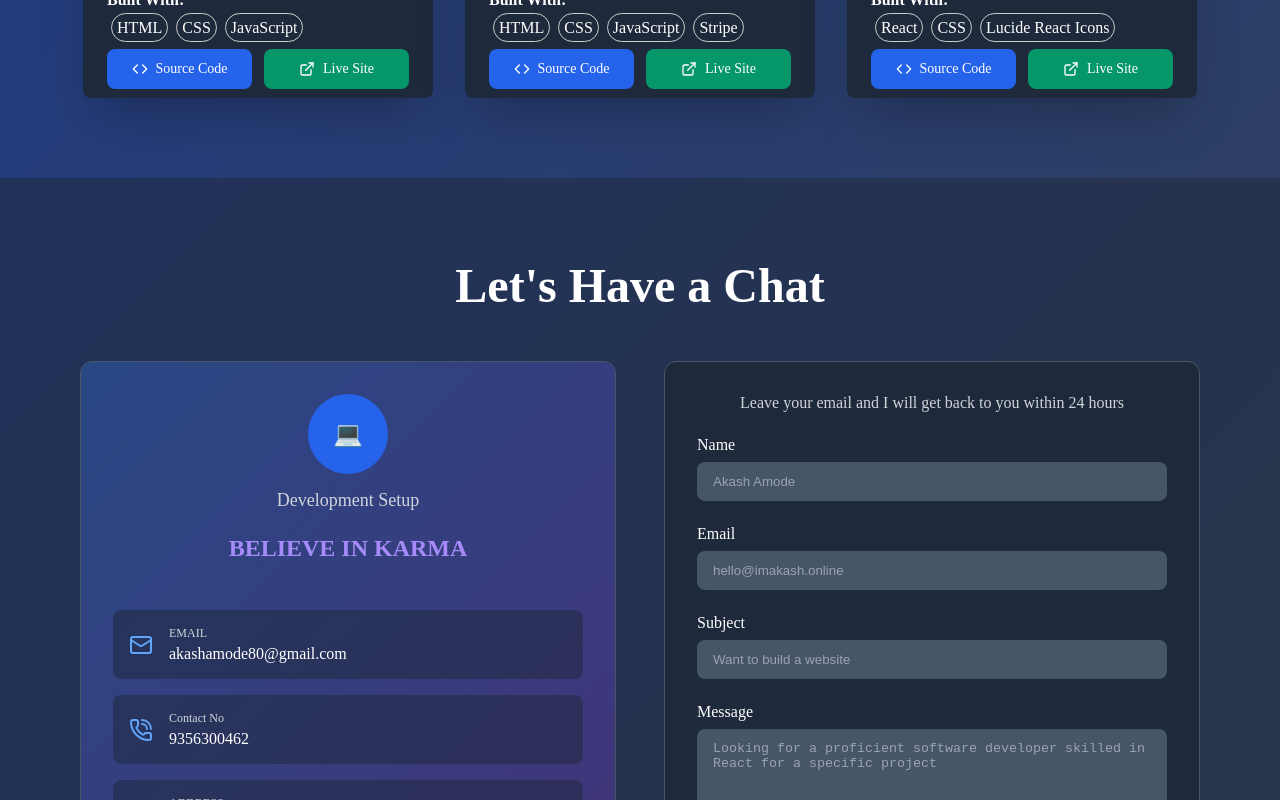
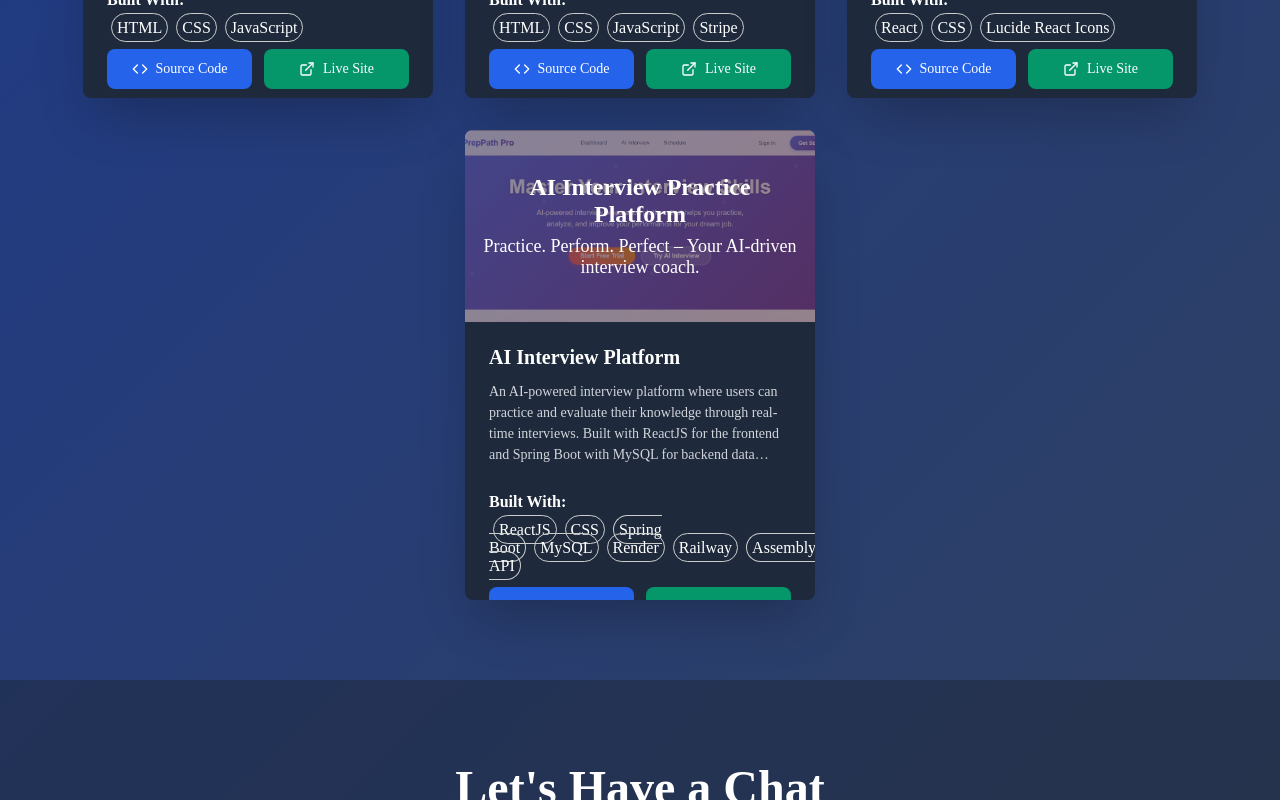
Before and after one commit to AKashAMode/Akash-Portfolio, a React (Vite) app: page / in a window 1280 px wide. Shown: the part 3873-4673 px from the top of the page. Built offline with nearby package versions, Linux system fonts and the light colour scheme.

Commit message:
added project

```diff
--- a/src/Views/PortfolioPage.jsx
+++ b/src/Views/PortfolioPage.jsx
@@ -15,6 +15,7 @@ import './PortfolioPage.css';
 import EcoSwapProject from "../assets/Eco-swap-project.png";
 import FaceSearch from "../assets/face-search.png";
 import PortfolioImg from "../assets/portfolio-img.png";
+import AiInterview from "../assets/ai-interview.png";
 
 const PortfolioPage = () => {
   const [formData, setFormData] = useState({
@@ -153,7 +154,19 @@ const PortfolioPage = () => {
       liveUrl: 'https://akash-portfolio-smoky.vercel.app/',
       image: PortfolioImg,
       skills: ['React', 'CSS', 'Lucide React Icons']
-    }
+    },
+    {
+  title: 'AI Interview Platform',
+  description: 'An AI-powered interview platform where users can practice and evaluate their knowledge through real-time interviews. Built with ReactJS for the frontend and Spring Boot with MySQL for backend data management. Integrated AssemblyAI API for live voice transcription, enabling candidates to see their responses in real-time. Deployed using Render and Railway for scalability and reliability.',
+  bgGradient: 'purple-pink',
+  subtitle: 'AI Interview Practice Platform',
+  tagline: 'Practice. Perform. Perfect – Your AI-driven interview coach.',
+  sourceUrl: 'https://github.com/AKashAMode/Interview-platform-frontend',
+  liveUrl: 'https://interview-platform-frontend-henna.vercel.app/',
+  image: AiInterview,
+  skills: ['ReactJS', 'CSS', 'Spring Boot', 'MySQL', 'Render', 'Railway', 'AssemblyAI API']
+  }
+
   ];
 
 
```
Also changed, not shown: src/assets/ai-interview.png (added).
